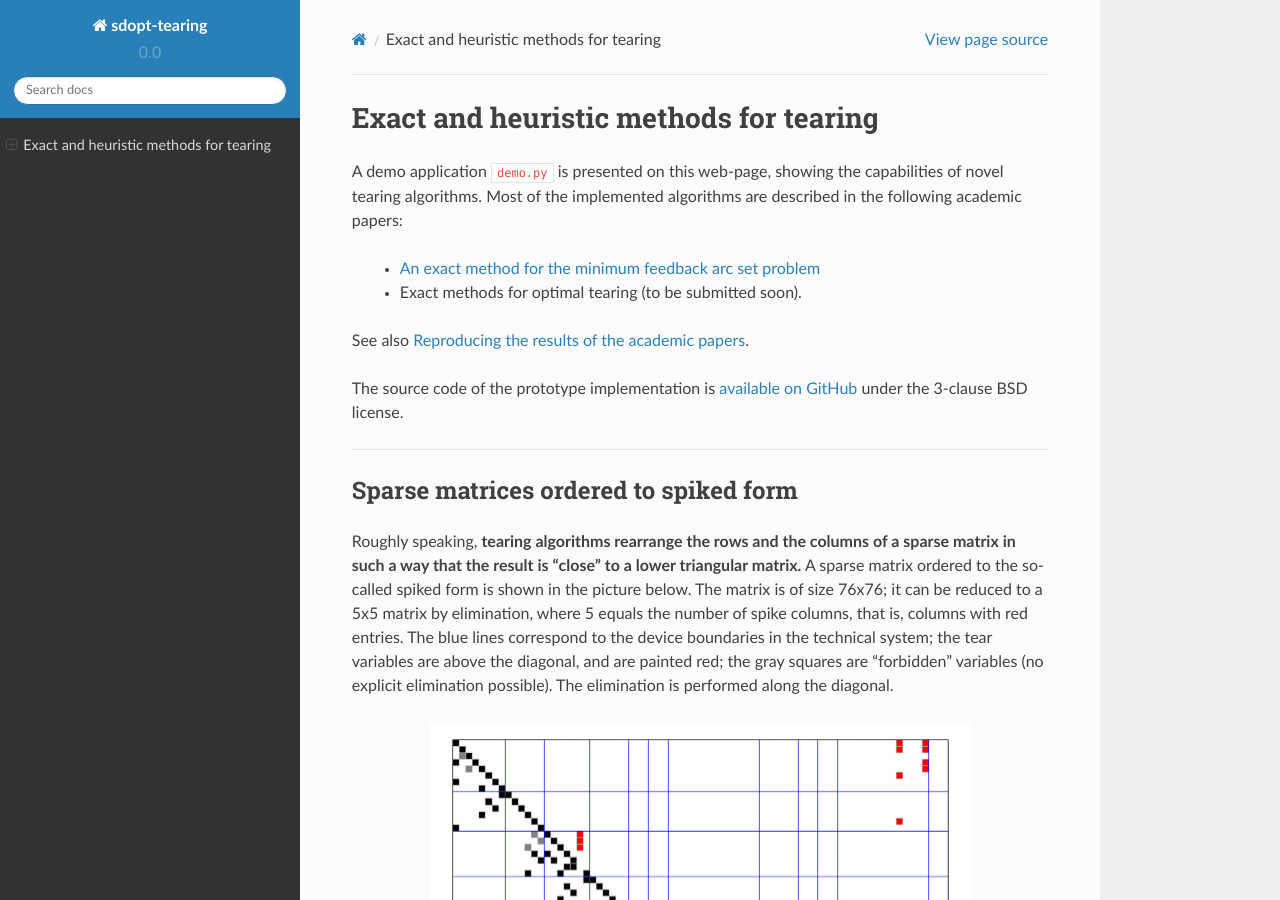
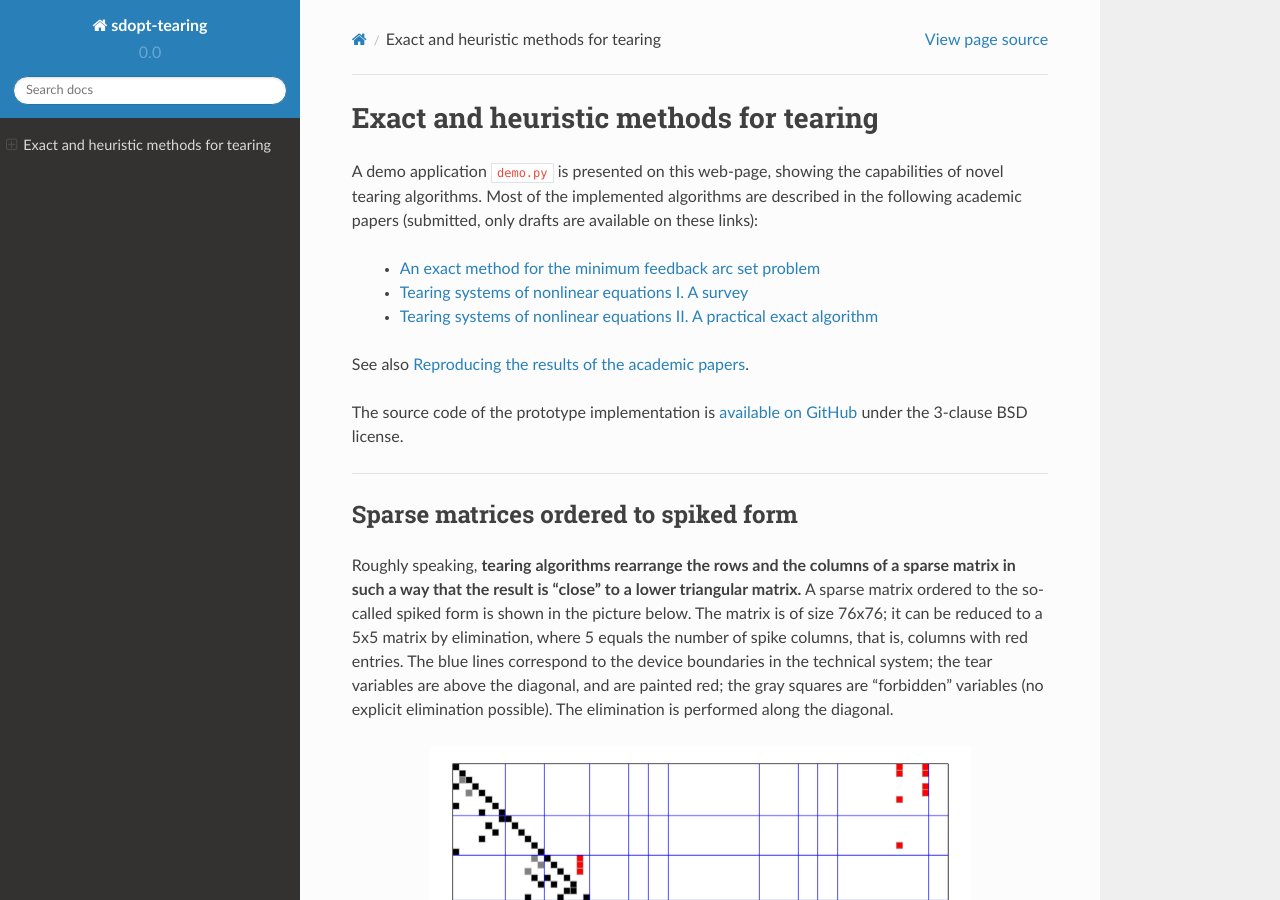
Before and after one commit to baharev/sdopt-tearing, a Sphinx documentation site: the page built from docs/index.rst, in a window 1280 px wide and 900 px high. Built offline with Sphinx 7.4.7 and the Read the Docs theme 2.0.0, drawn with Linux system fonts in a browser that asks for light colours; some of the changed text lies outside the part shown.

Commit message:
Updating the docs after submission

```diff
--- a/docs/conf.py
+++ b/docs/conf.py
@@ -48,7 +48,7 @@ master_doc = 'index'
 
 # General information about the project.
 project = u'sdopt-tearing'
-copyright = u'2014, 2015, Ali Baharev'
+copyright = u'2014-2016, Ali Baharev'
 
 # The version info for the project you're documenting, acts as replacement for
 # |version| and |release|, also used in various other places throughout the
--- a/docs/index.rst
+++ b/docs/index.rst
@@ -10,15 +10,17 @@ Exact and heuristic methods for tearing
 
 A demo application :file:`demo.py` is presented on this web-page,
 showing the capabilities of novel tearing algorithms. Most of the
-implemented algorithms are described in the following academic papers:
+implemented algorithms are described in the following academic papers
+(submitted, only drafts are available on these links):
 
   - `An exact method for the minimum feedback arc set problem <http://reliablecomputing.eu/baharev_minimum_feedback_arc_set.pdf>`_
-  - Exact methods for optimal tearing (to be submitted soon).
+  - `Tearing systems of nonlinear equations I. A survey <http://reliablecomputing.eu/baharev_tearing_survey.pdf>`_
+  - `Tearing systems of nonlinear equations II. A practical exact algorithm <http://reliablecomputing.eu/baharev_tearing_exact_algorithm.pdf>`_
 
-See also `Reproducing the results of the academic papers <https://github.com/baharev/sdopt-tearing#reproducing-the-results-of-the-academic-papers>`_.
+See also `Reproducing the results of the academic papers <https://github.com/baharev/sdopt-tearing#reproducing-the-results-of-minimum-feedback-arc-set-paper>`_.
 
 The source code of the prototype implementation is
-`available on GitHub <https://github.com/baharev/sdopt-tearing>`_ under the
+`available on GitHub <https://github.com/baharev/sdopt-tearing#exact-and-heuristic-methods-for-tearing>`_ under the
 3-clause BSD license.
 
 --------------------------------------------------------------------------------
```
Also changed, not shown: other parts of docs/index.rst (+3 -2 lines), README.md (+2 -1 lines).
